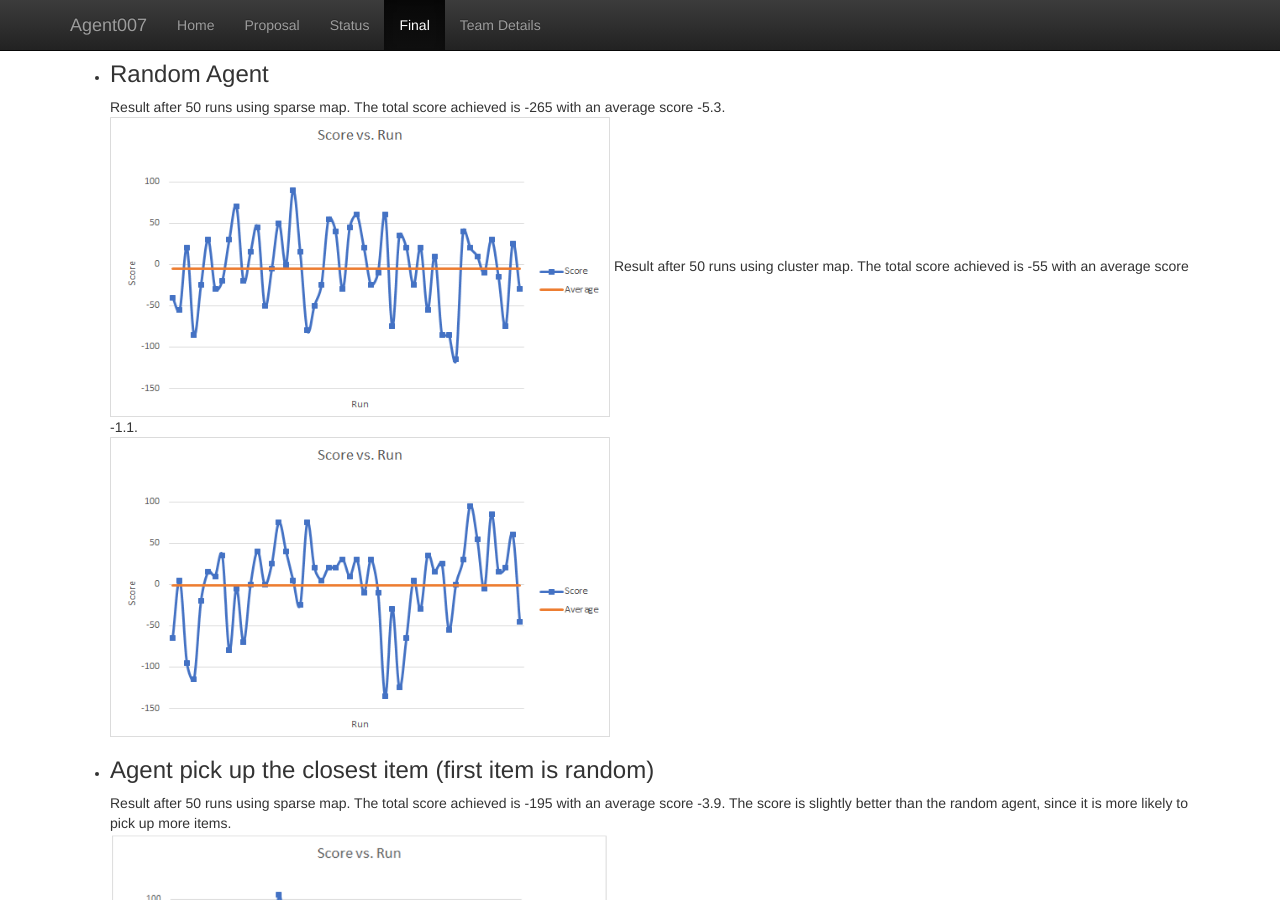
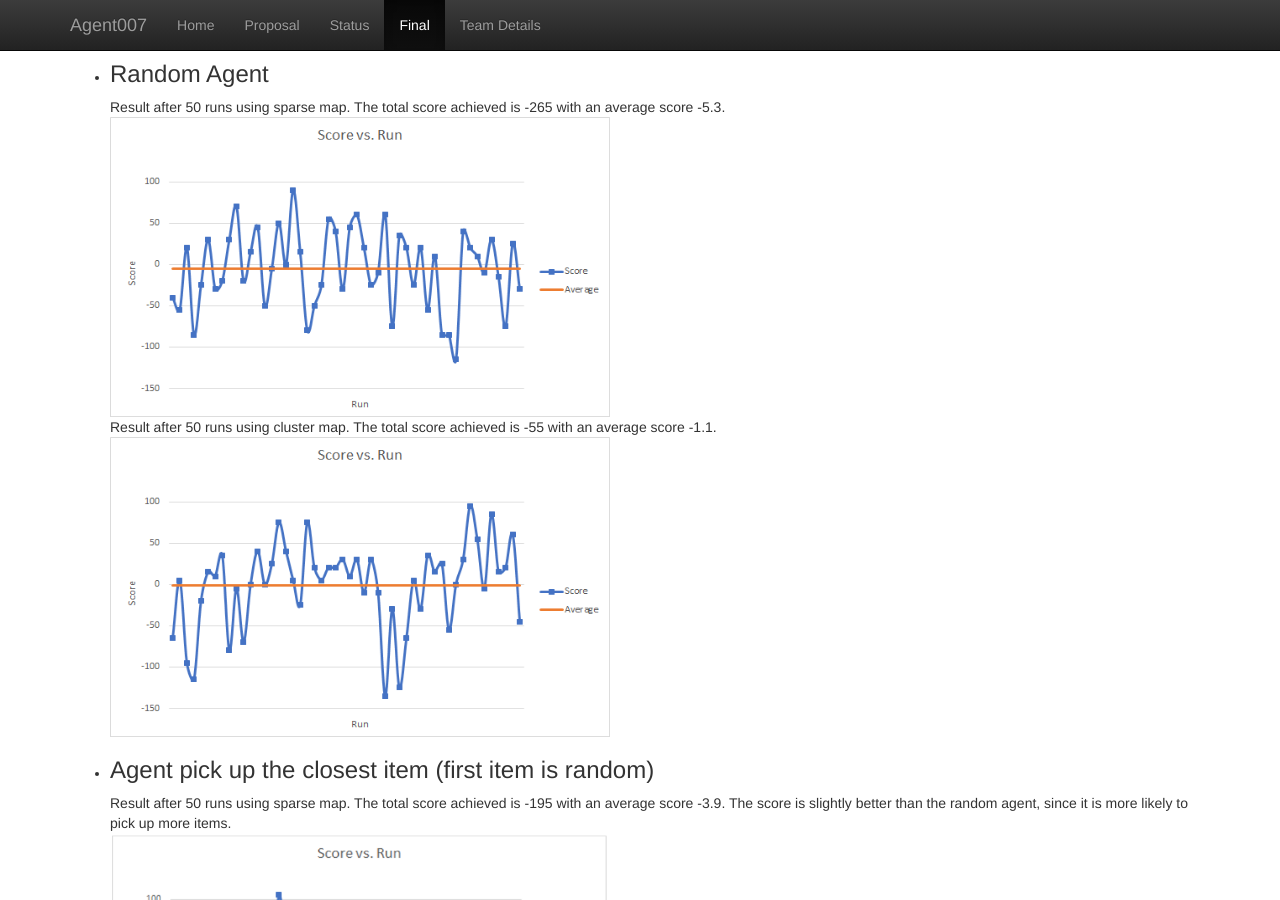
Before and after one commit to KumarHX/Agent007, a Jekyll site: the page built from docs/final.md, in a window 1280 px wide and 900 px high, scrolled down 1234 px. Built offline with Jekyll 4.4.1, drawn with Linux system fonts in a browser that asks for light colours.

Commit message:
Update final.md

```diff
--- a/docs/final.md
+++ b/docs/final.md
@@ -34,7 +34,7 @@ We run all three agents with different map settings. One is sparse map where the
 
 - ### Random Agent
 Result after 50 runs using sparse map. The total score achieved is -265 with an average score -5.3. <br>
-<a href="url"><img src="RandomSparse.png" align="center" height="300" width="500" ></a>
+<a href="url"><img src="RandomSparse.png" align="center" height="300" width="500" ></a> <br>
 Result after 50 runs using cluster map. The total score achieved is -55 with an average score -1.1. <br>
 <a href="url"><img src="RandomCluster.png" align="center" height="300" width="500" ></a>
 
```
